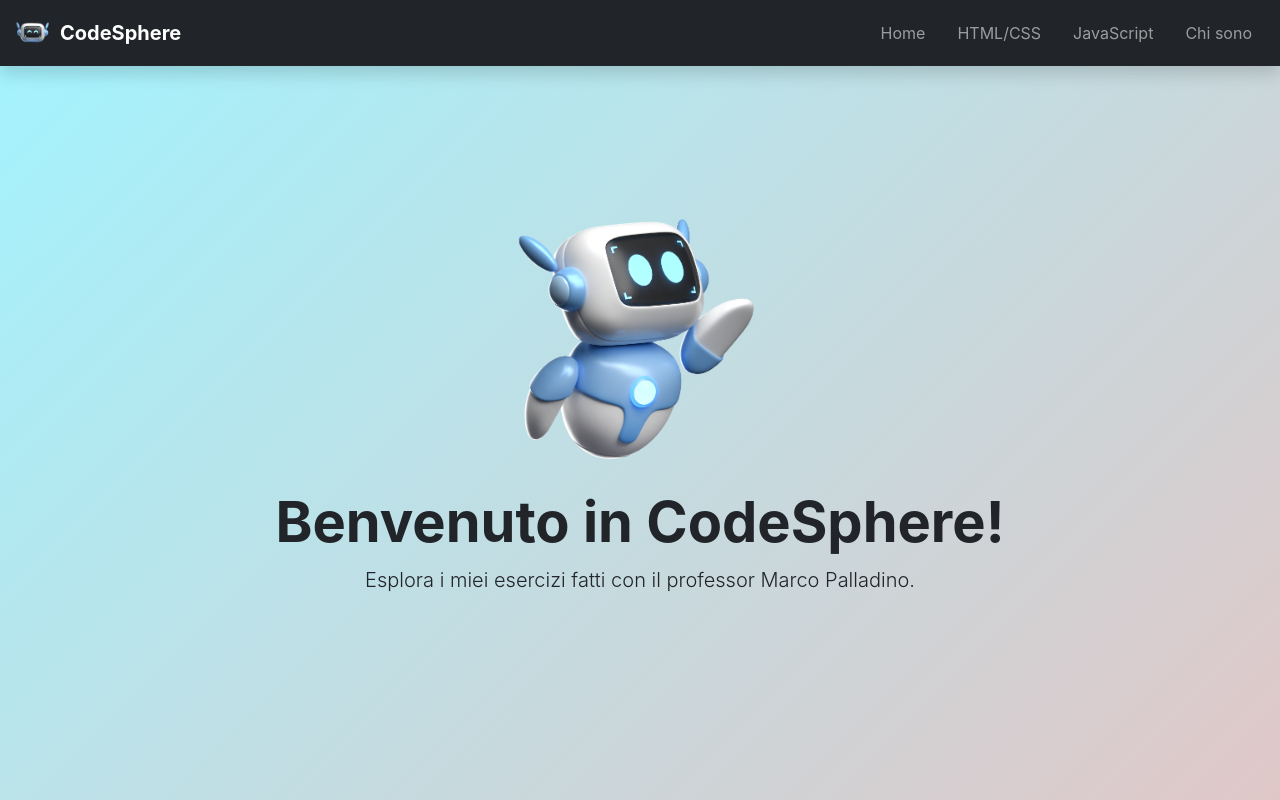
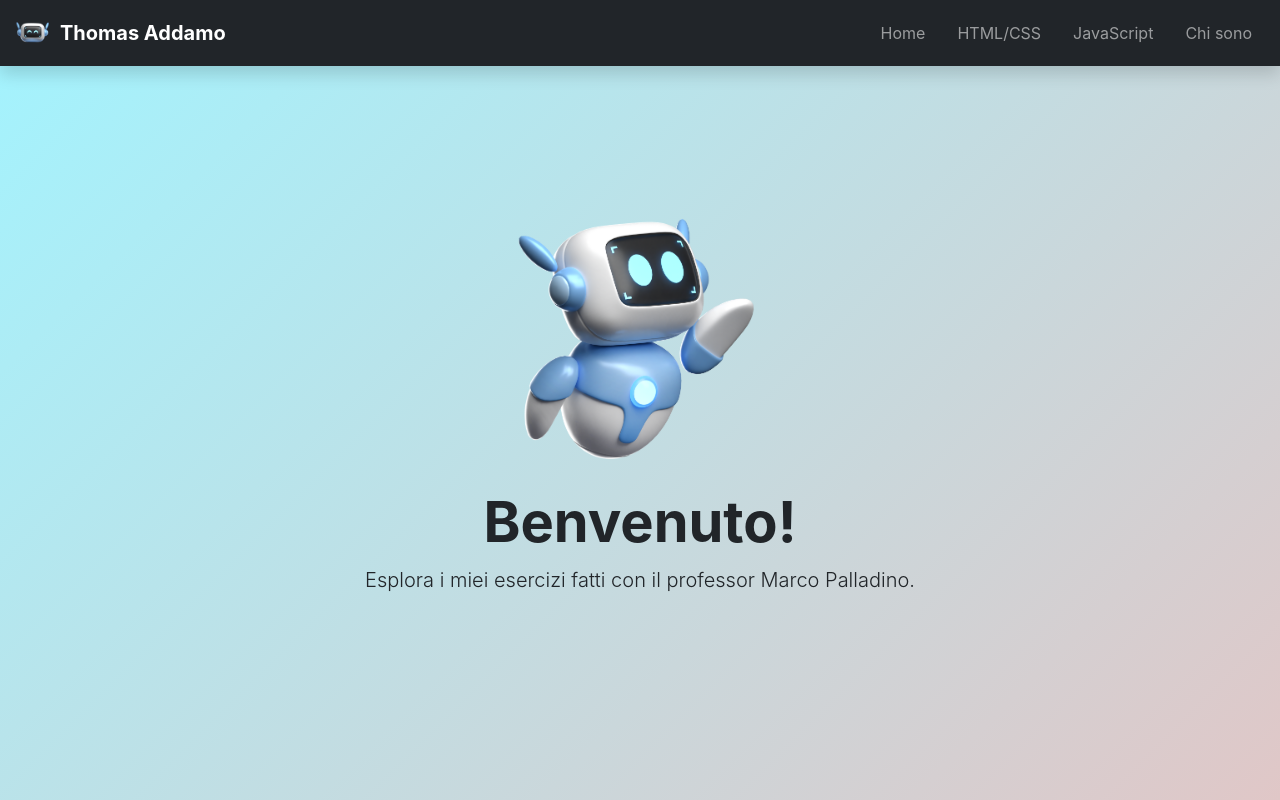
Before and after one commit to thomasaddamo/Tpsit, a plain HTML site: page Sito personale/index.html in a window 1280 px wide. Shown: the top 800 px of the page. Drawn offline with nearby package versions, Linux system fonts and the light colour scheme.

Commit message:
Update index.html

```diff
--- a/Sito personale/index.html
+++ b/Sito personale/index.html
@@ -3,7 +3,7 @@
 <head>
     <meta charset="UTF-8">
     <meta name="viewport" content="width=device-width, initial-scale=1.0">
-    <title>CodeSphere</title>
+    <title>Thomas Addamo</title>
     <!-- Favicon -->
     <link rel="icon" href="https://example.com/favicon.ico" type="image/x-icon">
     <!-- Bootstrap CSS -->
@@ -18,7 +18,7 @@
         <div class="container-fluid">
             <a class="navbar-brand d-flex align-items-center" href="#home">
                 <img src="3.png" alt="Icona" width="40" height="40" class="me-2">
-                <b>CodeSphere</b>
+                <b>Thomas Addamo</b>
             </a>
             <button class="navbar-toggler" type="button" data-bs-toggle="collapse" data-bs-target="#navbarNav" aria-controls="navbarNav" aria-expanded="false" aria-label="Toggle navigation">
                 <span class="navbar-toggler-icon"></span>
@@ -47,7 +47,7 @@
         <div class="container">
             <img src="Progetto senza titolo-6.png" alt="Welcome Icon" width="300" height="300" class="me-2">
             <h1 class="display-4 fw-bold animate-title">
-                Benvenuto in CodeSphere!
+                Benvenuto!
             </h1>
             <p class="lead">Esplora i miei esercizi fatti con il professor Marco Palladino.</p>
         </div>
```
